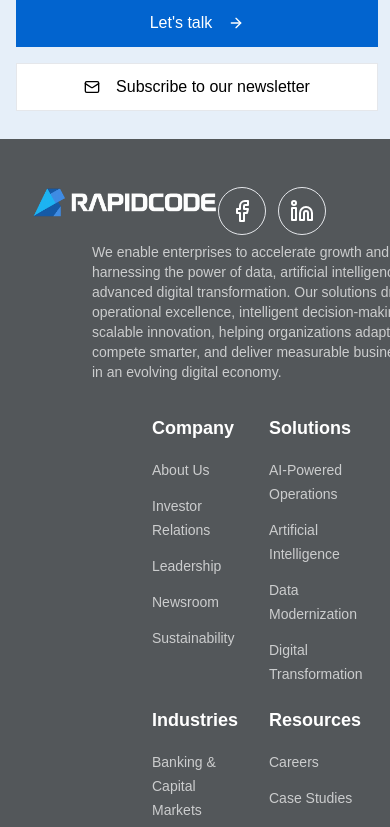
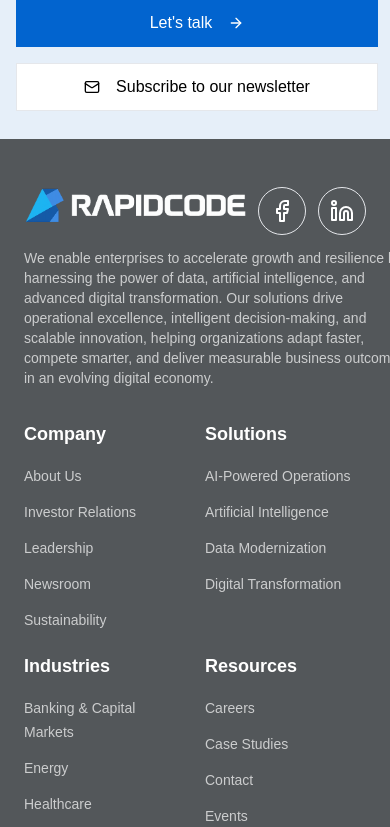
Before and after one commit to Kavya75340/Rapid, a React (Vite) app: page / in a window 390 px wide. Shown: the part 10320-11147 px from the top of the page. Built offline with nearby package versions, Linux system fonts and the light colour scheme; a web font is replaced by a local one.

Commit message:
Footer Responsive

```diff
--- a/src/components/layout/Footer.jsx
+++ b/src/components/layout/Footer.jsx
@@ -40,9 +40,9 @@ const socialLinks = [
 const Footer = () => {
     return (
         <footer className="bg-[#53575a] text-white">
-            <div className="max-w-auto ml-2 px-6 py-12 overflow-hidden">
+            <div className="max-w-auto mx-auto px-6 py-12 overflow-hidden">
                 {/* Top Grid */}
-                <div className="flex items-stretch justify-between mr-10">
+                <div className="flex items-stretch justify-between lg:mr-10">
                     <a href="/" className="block mb-6">
                         <img
                             src={RC_Logo}
@@ -67,7 +67,7 @@ const Footer = () => {
                 <div className="grid grid-cols-12 gap-2">
                     {/* LEFT SIDE (Logo + Space) */}
                     <div className="col-span-12 lg:col-span-4">
-                        <p className="text-sm text-white/70 mb-6 ml-15 w-sm">
+                        <p className="text-sm text-white/70 mb-6 lg:ml-15 w-sm">
                             We enable enterprises to accelerate growth and
                             resilience by harnessing the power of data,
                             artificial intelligence, and advanced digital
@@ -80,7 +80,7 @@ const Footer = () => {
                     </div>
 
                     {/* RIGHT SIDE LINKS */}
-                    <div className="col-span-12 lg:col-span-8 grid grid-cols-2 md:grid-cols-4 gap-5 ml-30">
+                    <div className="col-span-12 lg:col-span-8 grid grid-cols-2 md:grid-cols-4 gap-5 lg:ml-30">
                         {/* Company */}
                         <div>
                             <h4 className="font-bold mb-4 text-lg">Company</h4>
```
